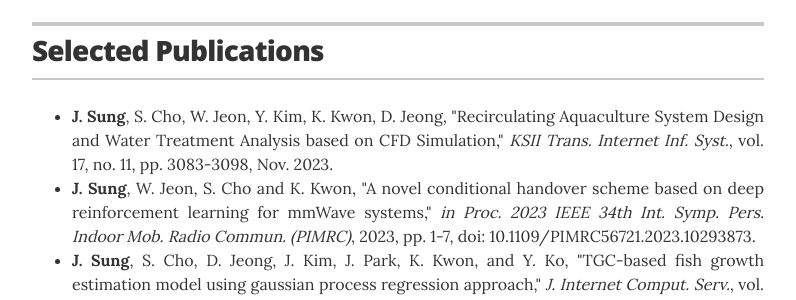
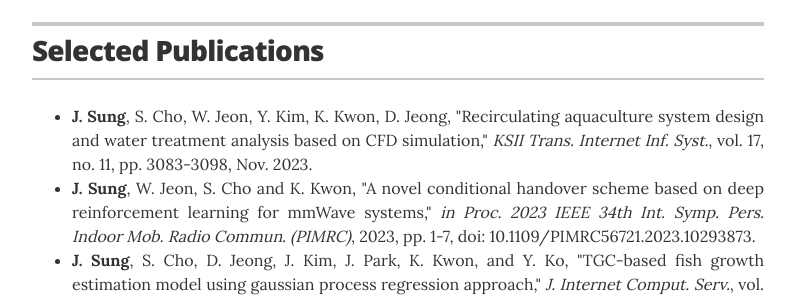
Before and after one commit to friendlyvillain/digital_cv, a Jekyll site: the page built from index.html, in a window 1280 px wide and 900 px high, scrolled down 1747 px. Shown: the part 154-454 px from the top of the window, without its empty margins (242-1038 px from the left). Built offline with Jekyll 4.4.1, drawn with Linux system fonts in a browser that asks for light colours.

```diff
--- a/_data/publications.yml
+++ b/_data/publications.yml
@@ -1,6 +1,6 @@
 - description: |
     <strong>J. Sung</strong>, S. Cho, W. Jeon, Y. Kim, K. Kwon, D. Jeong,
-    "Recirculating Aquaculture System Design and Water Treatment Analysis based on CFD Simulation,"
+    "Recirculating aquaculture system design and water treatment analysis based on CFD simulation,"
     <i>KSII Trans. Internet Inf. Syst.</i>, vol. 17, no. 11, pp. 3083-3098, Nov. 2023.
 
 - description: |
```
